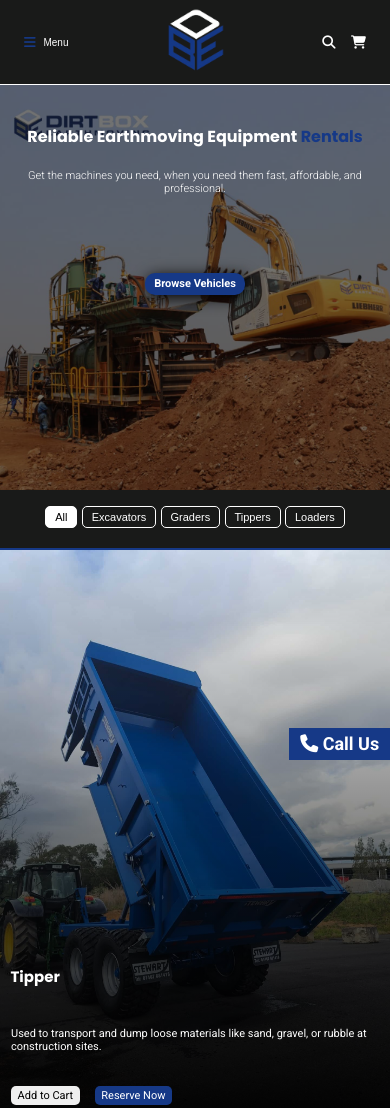
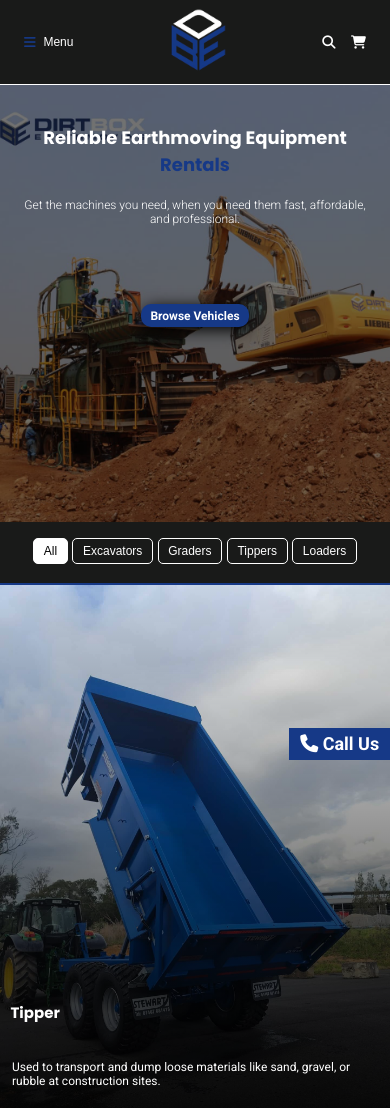
Before and after one commit to Caption04/dirtbox, a plain HTML site: page index.html in a window 390 px wide. Shown: the top 1108 px of the page. Drawn offline with Linux system fonts and the light colour scheme.

Commit message:
Changes to index and stylesheet

```diff
--- a/style.css
+++ b/style.css
@@ -69,12 +69,12 @@ body{
 
 .header i{
     color: white;
-    font-size: clamp(10px, 0.1rem + 3vw, 24px);
+    font-size: clamp(12px, 0.1rem + 3vw, 24px);
 }
 
 .menu{
     color: white;
-    font-size: clamp(10px, 0.1rem + 2vw, 32px);
+    font-size: clamp(12px, 0.1rem + 2vw, 32px);
     display: flex;
     align-items: center;
     gap: 2vw;
@@ -196,7 +196,7 @@ h1{
     color: white;
     font-family: 'Poppins';
     font-weight: bold;
-    font-size: clamp(16px, 0.2rem + 3vw, 50px);
+    font-size: clamp(18px, 0.2rem + 3vw, 50px);
     text-align: center;
     margin-top: 10vw;
     margin-bottom: 5vw;
@@ -207,7 +207,7 @@ h1{
 .hero-content p{
     font-family: 'Roboto';
     font-weight: 300;
-    font-size: clamp(10px, 0.2rem + 2vw, 22px);
+    font-size: clamp(12px, 0.2rem + 2vw, 22px);
     text-align: center;
     margin-bottom: 20vw;
     position: relative;
@@ -225,7 +225,7 @@ h1{
     box-shadow: 2px 3px 16px black;
     font-family: 'Roboto';
     font-weight: bold;
-    font-size: clamp(10px, 0.2rem + 2vw, 18px);
+    font-size: clamp(12px, 0.2rem + 2vw, 18px);
     position: relative;
     z-index: 1;
 }
@@ -253,7 +253,7 @@ h1{
 }
 
 .filters ul li button{
-    font-size: clamp(10px, 0.2rem + 2vw, 18px);
+    font-size: clamp(12px, 0.2rem + 2vw, 18px);
     padding: 0.4em 0.8em;
     background: none;
     border-style: none;
@@ -319,7 +319,7 @@ h1{
     position: absolute;
     z-index: 2;
     bottom: 14%;
-    font-size: clamp(10px, 0.2rem + 2vw, 15px);
+    font-size: clamp(12px, 0.2rem + 2vw, 15px);
     font-family: 'Roboto';
     font-weight: 400;
     color: white;
@@ -335,7 +335,7 @@ h1{
 .section-btn{
     font-family: 'Roboto';
     font-weight: 400;
-    font-size: clamp(10px, 0.2rem + 2vw, 15px);
+    font-size: clamp(12px, 0.2rem + 2vw, 15px);
     border-style: none;
     padding: 0.3em 0.6em;
     border-radius: 5px;
@@ -345,6 +345,11 @@ h1{
 .reserve-btn{
     background: #163987;
     color: white;
+}
+
+.cart-btn{
+  background: white;
+  color: black;
 }
 
 @media screen and (min-width: 500px) {
@@ -554,7 +559,7 @@ h1{
 
 .btn-primary {
   background: #191A19;
-  color: #163987;
+  color: #fff;
   padding: 0.7rem 1.5rem;
   border-radius: 5px;
   font-weight: bold;
@@ -622,10 +627,18 @@ footer h4,
 .footer-contact p,
 .footer-links ul,
 .footer-certifications {
-  margin: 1rem 0;
   font-size: clamp(10px, 0.2rem + 2vw, 14px);
   font-family: "Roboto";
   font-weight: 300;
+}
+
+.footer-certifications h4{
+  margin-bottom: 1rem;
+}
+
+.footer-contact p,
+.footer-links ul{
+    margin: 1rem 0;
 }
 
 .footer-links ul {
@@ -637,7 +650,10 @@ footer h4,
 .footer-certifications a {
   color: #fff;
   text-decoration: none;
-  /* margin: 1rem 0; */
+}
+
+.footer-links ul li{
+  margin: 0 0 1em 0;
 }
 
 .footer-links a:hover,
```
Also changed, not shown: index.html (+0 -5 lines).
